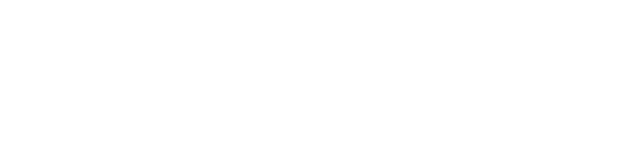
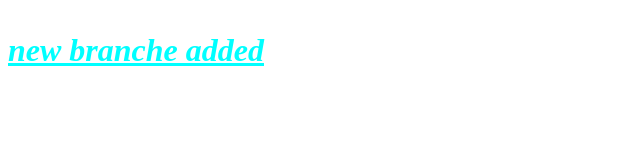
Before and after one commit to mounirachir/git-project-2, a plain HTML site: page index.html in a window 1280 px wide. Shown: the whole page, without its empty margins (0-640 px from the left). Drawn offline with Linux system fonts and the light colour scheme.

Commit message:
adding h3

```diff
--- a/index.html
+++ b/index.html
@@ -3,7 +3,10 @@
   <head>
     <meta charset="UTF-8" />
     <meta name="viewport" content="width=device-width, initial-scale=1.0" />
+    <link rel="stylesheet" href="style.css" />
     <title>Document</title>
   </head>
-  <body></body>
+  <body>
+    <h3>new branche added</h3>
+  </body>
 </html>
--- a/style.css
+++ b/style.css
@@ -0,0 +1,6 @@
+h3 {
+  color: aqua;
+  text-decoration: underline;
+  font-style: italic;
+  font-size: xx-large;
+}
```
